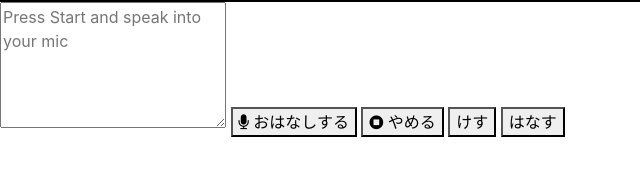
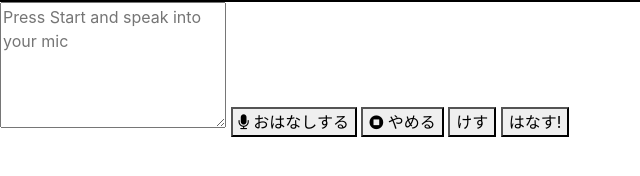
Before and after one commit to syl-k/202011-03, a website built with webpack: page index.html in a window 1280 px wide. Shown: the part 618-794 px from the top of the page, 0-640 px from the left. Built offline with nearby package versions, Linux system fonts and the light colour scheme; files whose address does not match are found by name.

Commit message:
Update index.html
c

```diff
--- a/index.html
+++ b/index.html
@@ -81,7 +81,7 @@
     </button>
 
     <button id="speak-button" class="button-xl button-secondary" title="Speech Transcript" onclick="speechButton()">
-        はなす
+        はなす!
     </button>
 </div>
 </body>
```
